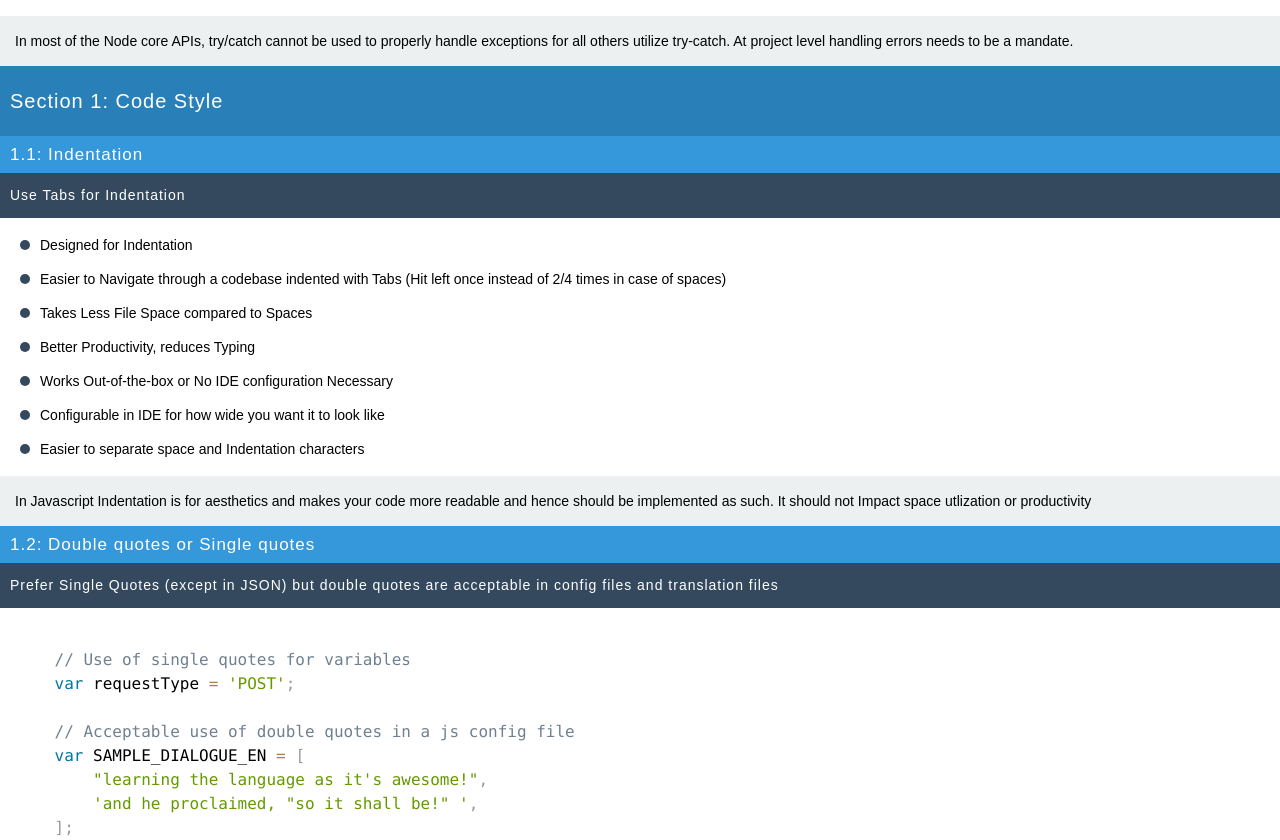
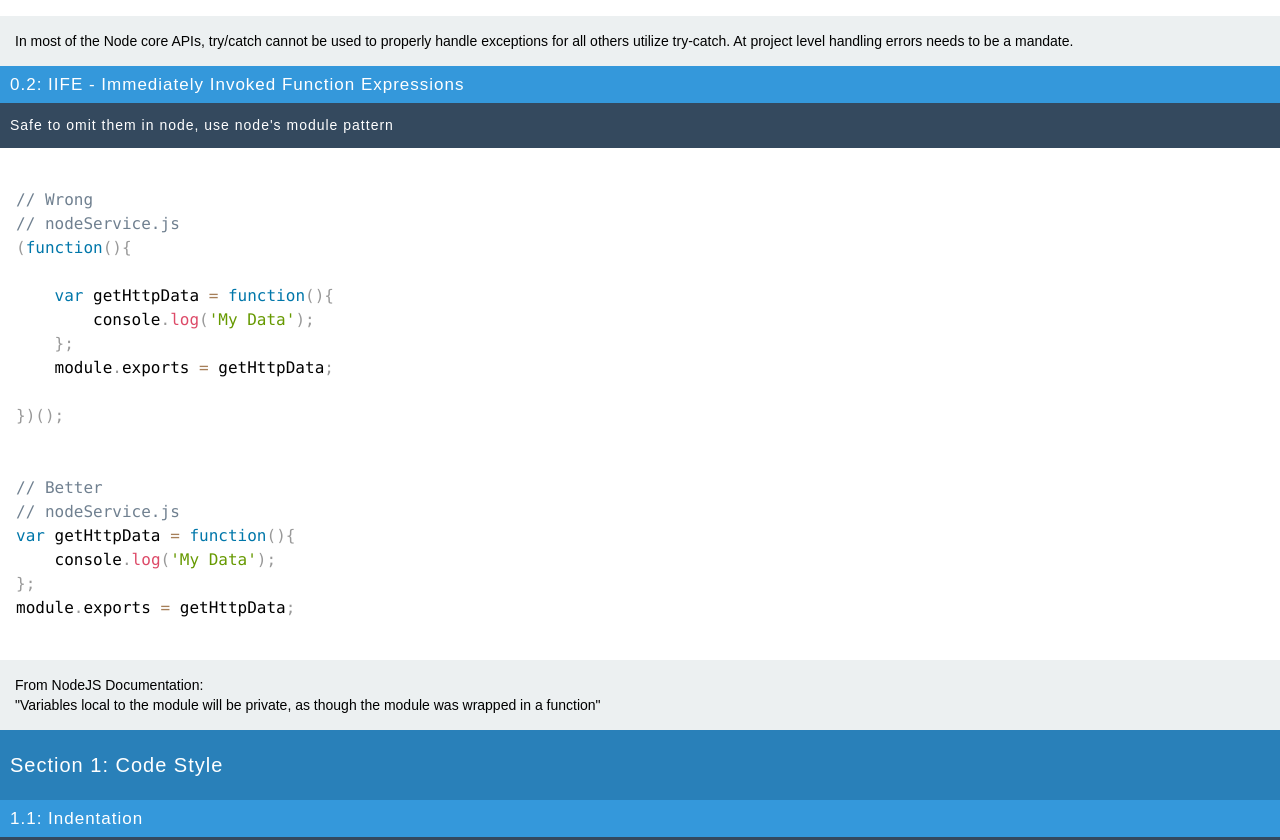
Before and after one commit to amansx/minimal-node-express-style-guide, a plain HTML site: page index.htm in a window 1280 px wide. Shown: the part 1041-1881 px from the top of the page. Drawn offline with Linux system fonts and the light colour scheme.

Commit message:
IIFE Node rule

```diff
--- a/index.htm
+++ b/index.htm
@@ -19,7 +19,7 @@
 </p>
 
 
-<h2>Section 0: Standard</h2>
+<h2>Section 0: Standard Guidelines</h2>
 
 <h3>0.1: Exceptions and Errors</h3>
 <h4>Handle exceptions and error objects at all times</h4>
@@ -55,6 +55,37 @@
 </code></pre>
 <p>In most of the Node core APIs, try/catch cannot be used to properly handle exceptions for all others utilize try-catch. At project level handling errors needs to be a mandate.
 </p>
+
+<h3>0.2: IIFE - Immediately Invoked Function Expressions </h3>
+<h4>
+	Safe to omit them in node, use node's module pattern
+</h4>
+<pre><code class="language-javascript">
+// Wrong
+// nodeService.js
+(function(){
+
+	var getHttpData = function(){
+		console.log('My Data');
+	};
+	module.exports = getHttpData;
+
+})();
+
+
+// Better
+// nodeService.js
+var getHttpData = function(){
+	console.log('My Data');
+};
+module.exports = getHttpData;
+
+</code></pre>
+<p>
+	From NodeJS Documentation:<br />
+	"Variables local to the module will be private, as though the module was wrapped in a function"
+</p>
+
 
 
 <h2>Section 1: Code Style</h2>
@@ -201,6 +232,7 @@ Single-line ternary operators are fine as long as they are not too complex in th
 	}, 1000);
 </code></pre>
 <p>Name your closures so they can be re-used and are easy to maintain</p>
+
 
 
 <h2>Section 2: Documentation</h2>
```
